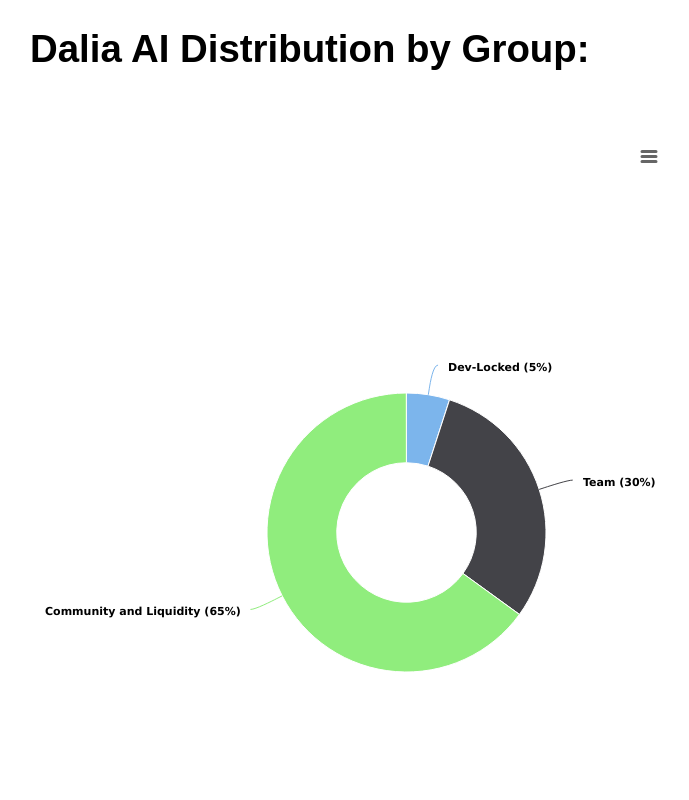
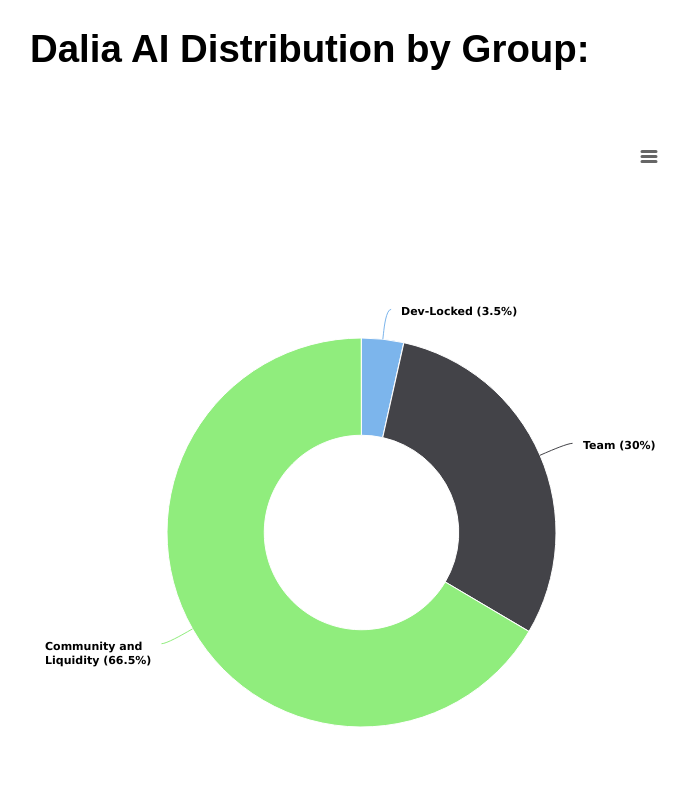
Before and after one commit to dalia-ai-sol/dalia-ai-sol.github.io, a plain HTML site: page index.html in a window 1280 px wide. Shown: the part 2080-2880 px from the top of the page, without its empty margins (290-979 px from the left). Drawn offline with nearby package versions, Linux system fonts and the light colour scheme.

Commit message:
Add files via upload

```diff
--- a/index.html
+++ b/index.html
@@ -253,9 +253,9 @@
                 series: [{
                     name: 'Share',
                     data: [
-                        { name: 'Dev-Locked (5%)', y: 5 },
+                        { name: 'Dev-Locked (3.5%)', y: 3.5 },
                         { name: 'Team (30%)', y: 30 },
-                        { name: 'Community and Liquidity (65%)', y: 65 }
+                        { name: 'Community and Liquidity (66.5%)', y: 66.5 }
                     ]
                 }]
             });
```
